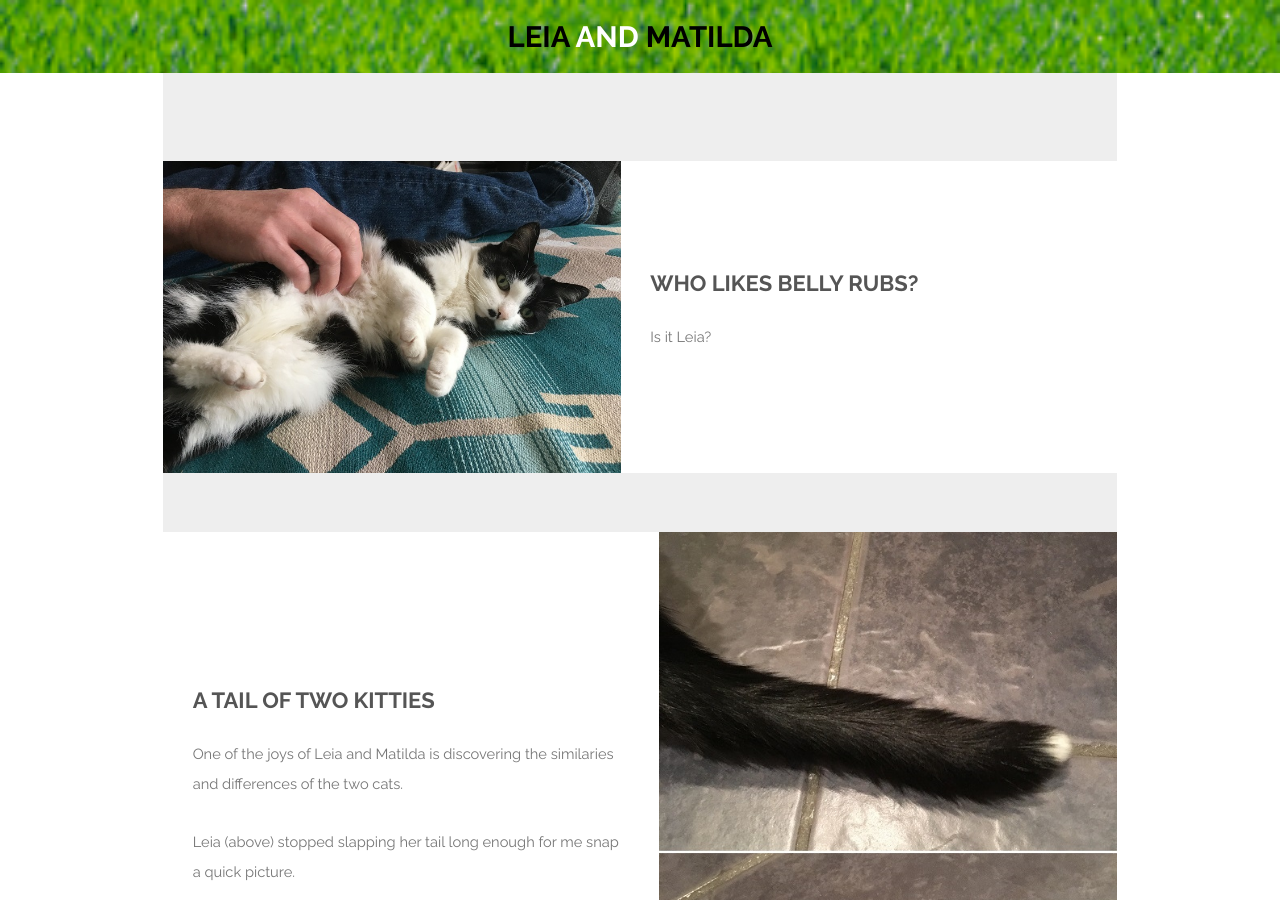
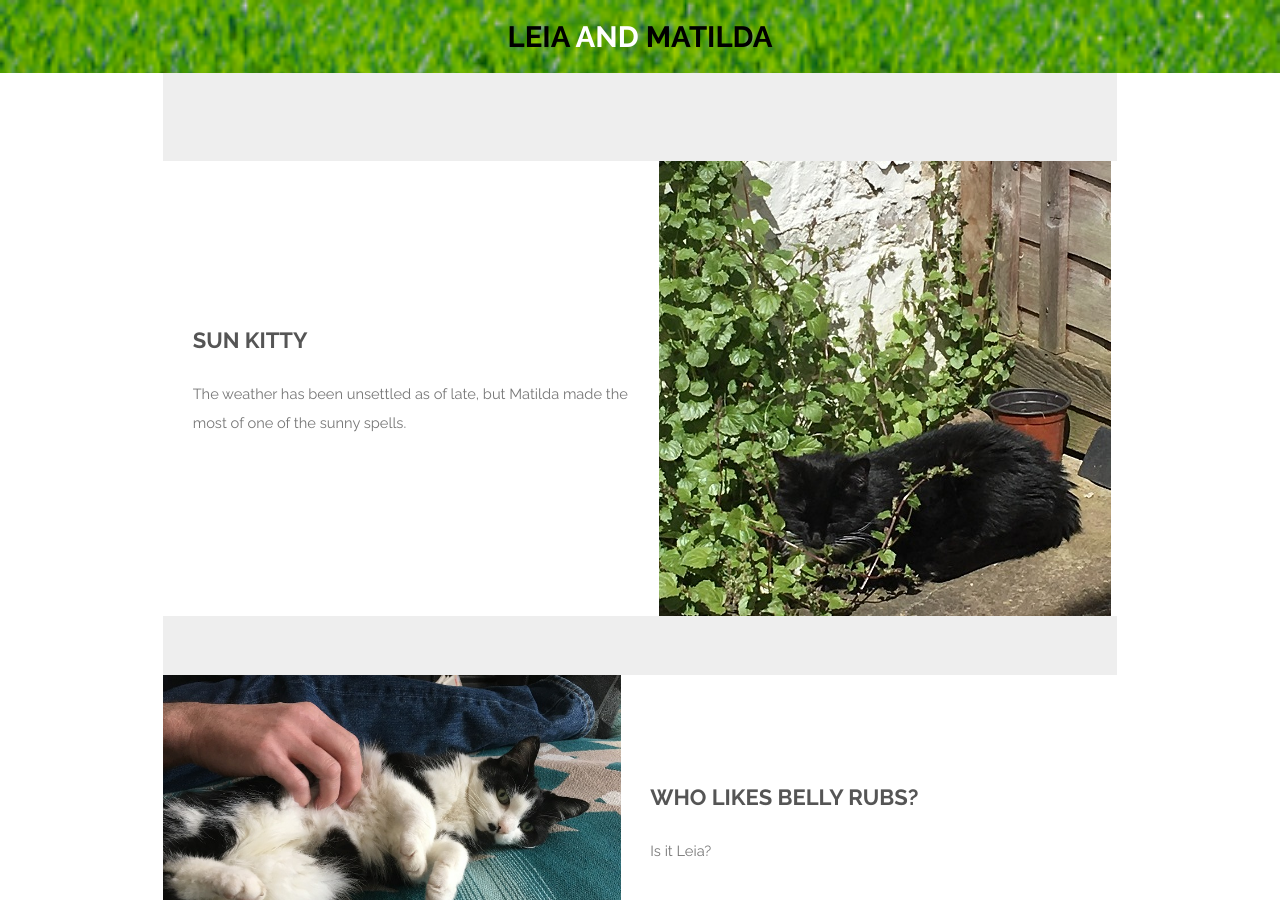
Before and after one commit to jaypalexa/leia-and-matilda, a Jekyll site: the page built from index.md, in a window 1280 px wide and 900 px high. Built offline with Jekyll 4.4.1, drawn with Linux system fonts in a browser that asks for light colours.

Commit message:
"Sun Kitty" post.

```diff
--- a/index.md
+++ b/index.md
@@ -6,6 +6,13 @@ description: A photo essay by Leia and Matilda
 ---
 <section id="one" class="wrapper style1">
   <div class="inner">
+    <article class="feature right">
+      <span class="image"><a href="{{ site.url }}{{ site.baseurl }}/assets/images/20170514_1454_matilda.jpg"><img src="{{ site.url }}{{ site.baseurl }}/assets/images/20170514_1454_matilda.jpg" /></a></span>
+      <div class="content">
+        <h2>Sun Kitty</h2>
+        <p>The weather has been unsettled as of late, but Matilda made the most of one of the sunny spells.</p>
+      </div>
+    </article>
     <article class="feature left">
       <span class="image"><a href="{{ site.url }}{{ site.baseurl }}/assets/images/20170423_1445_leia_belly_rub.jpg"><img src="{{ site.url }}{{ site.baseurl }}/assets/images/20170423_1445_leia_belly_rub.jpg" /></a></span>
       <div class="content">
```
Also changed, not shown: assets/images/20170514_1454_matilda.jpg (added).
